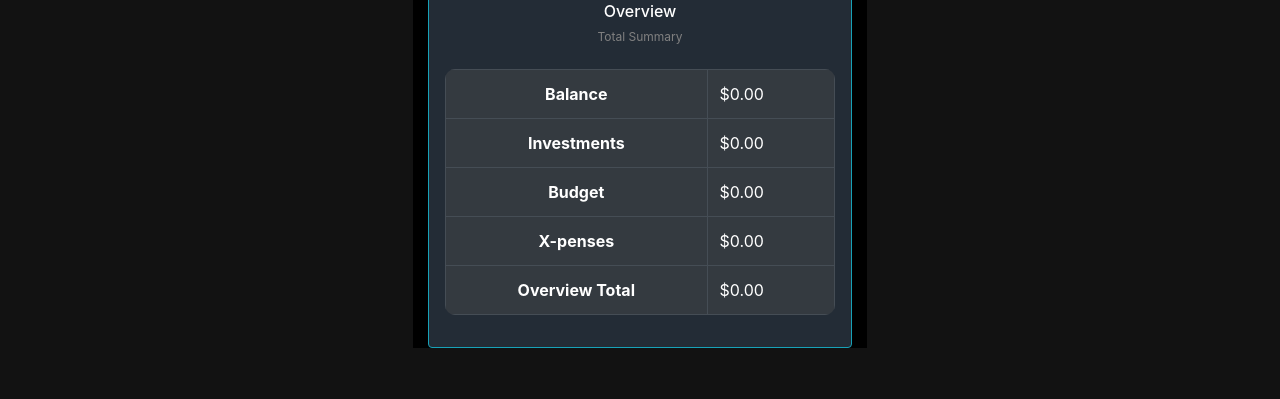
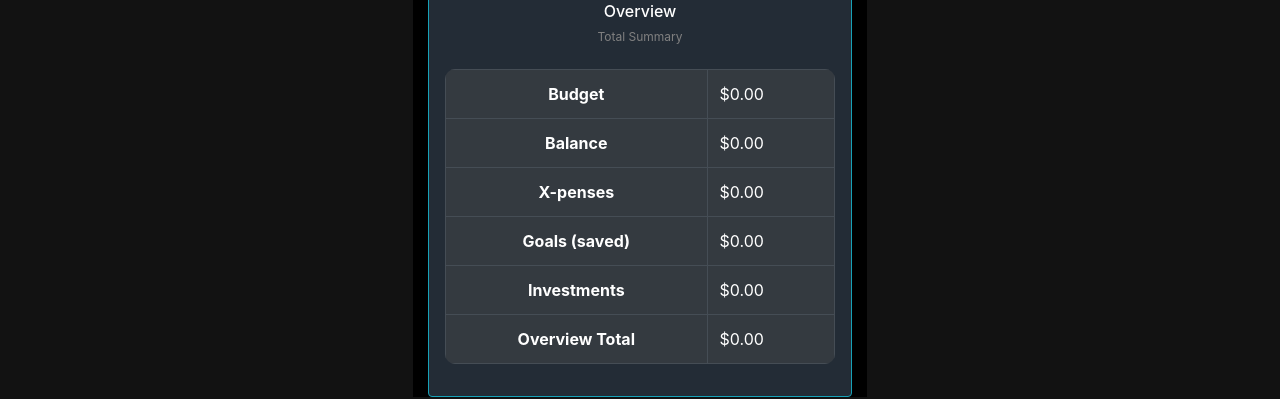
Before and after one commit to marlonmunoz/x-pense-app, a React (Vite) app in the folder Client/: page /dashboard in a window 1280 px wide. Shown: the part 1256-1655 px from the top of the page. Built offline with nearby package versions, Linux system fonts and the light colour scheme; no server answers.

Commit message:
minor code changes

```diff
--- a/Client/src/components/Dashboard.jsx
+++ b/Client/src/components/Dashboard.jsx
@@ -320,20 +320,24 @@ function Dashboard({ transactions =[], balance = 0, totalAmount, darkMode,format
                     <table className={`table table-bordered table-hover ${darkMode ? 'table-dark' : 'table-light table-light-bordered'} table-rounded`}>
                         <tbody>
                             <tr>
+                                <th scope="row">Budget</th>
+                                <td className="text-left" >{formatCurrency(totalBudgetAmount)}</td>
+                            </tr>
+                            <tr>
                                 <th scope="row">Balance</th>
                                 <td className="text-left" >{formatCurrency(balance)}</td>
                             </tr>
                             <tr>
+                                <th scope="row">X-penses</th>
+                                <td className="text-left" >{formatCurrency(totalAmount)}</td>
+                            </tr>
+                            <tr>
+                                <th scope="row">Goals (saved)</th>
+                                <td className="text-left" >{formatCurrency(totalAmount)}</td>
+                            </tr>
+                            <tr>
                                 <th scope="row">Investments</th>
                                 <td className="text-left" >{formatCurrency(totalPrice)}</td>
-                            </tr>
-                            <tr>
-                                <th scope="row">Budget</th>
-                                <td className="text-left" >{formatCurrency(totalBudgetAmount)}</td>
-                            </tr>
-                            <tr>
-                                <th scope="row">X-penses</th>
-                                <td className="text-left" >{formatCurrency(totalAmount)}</td>
                             </tr>
                             <tr>
                                 <th scope="row">Overview Total</th>
```
Also changed, not shown: 1 other file (tests, documents, lock files or other folders).
